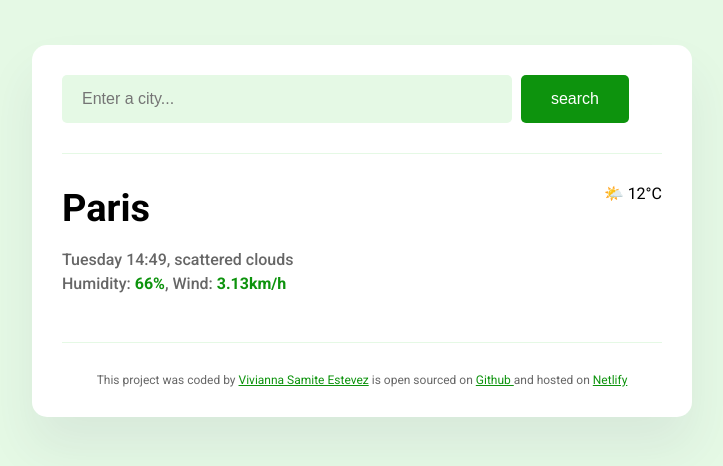
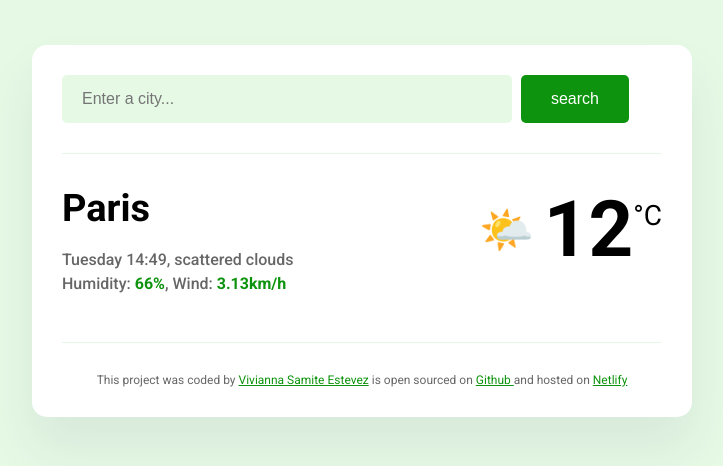
Before and after one commit to Vivianna12/final-project-weather-app, a plain HTML site: page index.html in a window 1280 px wide. Shown: the whole page, without its empty margins (278-1001 px from the left). Drawn offline with Linux system fonts and the light colour scheme.

Commit message:
styled my current temp element

```diff
--- a/index.html
+++ b/index.html
@@ -35,7 +35,11 @@
               Humidity: <strong>66%</strong>, Wind:<strong> 3.13km/h</strong>
             </p>
           </div>
-          <div class="weather-app-temp">🌤️ 12°C</div>
+          <div class="weather-app-temp">
+            <div class="weather-app-icon">🌤️</div>
+            <div class="weather-app-value">12</div>
+            <div class="weather-app-unit">°C</div>
+          </div>
         </div>
       </main>
       <footer>
--- a/src/style.css
+++ b/src/style.css
@@ -62,3 +62,19 @@ footer {
   display: flex;
   justify-content: space-between;
 }
+.weather-app-temp {
+  display: flex;
+}
+.weather-app-value {
+  font-size: 78px;
+  font-weight: bold;
+  margin-left: 10px;
+}
+.weather-app-icon {
+  font-size: 44px;
+  margin-top: 20px;
+}
+.weather-app-unit {
+  margin-top: 15px;
+  font-size: 28px;
+}
```
